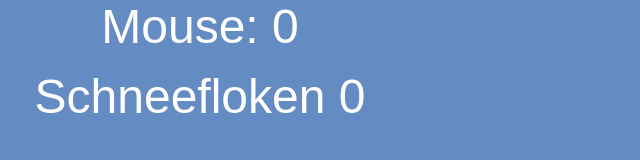
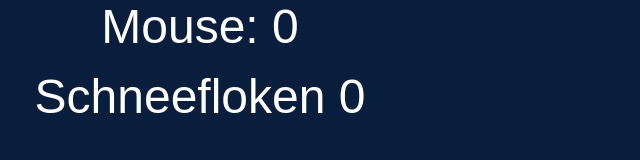
Before and after one commit to nahakiole/GlauserChristmas, a plain HTML site: page index.html in a window 1280 px wide. Shown: the whole page, without its empty margins (0-640 px from the left). Drawn offline with nearby package versions, Linux system fonts and the light colour scheme.

Commit message:
new background color

```diff
--- a/css/main.css
+++ b/css/main.css
@@ -101,7 +101,7 @@ textarea {
 body, html {
     height: 100%;
     width: 100%;
-    background: #648cc3;
+    background: #091e3d;
 }
 
 
```
